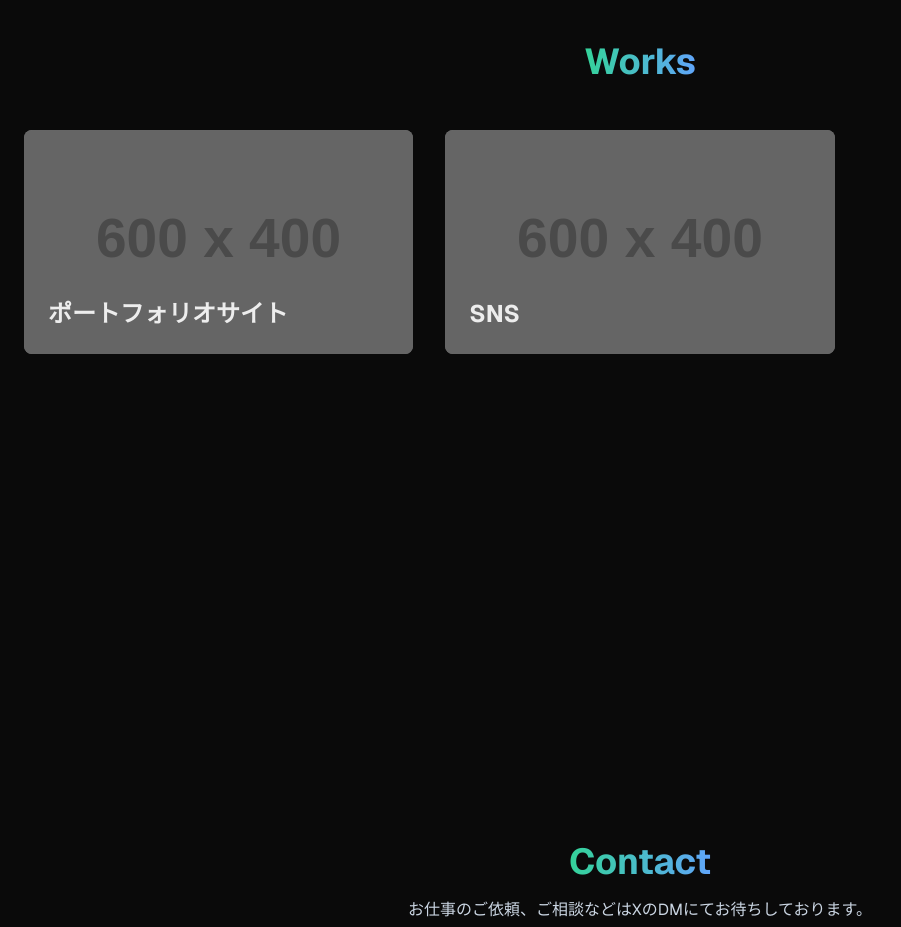
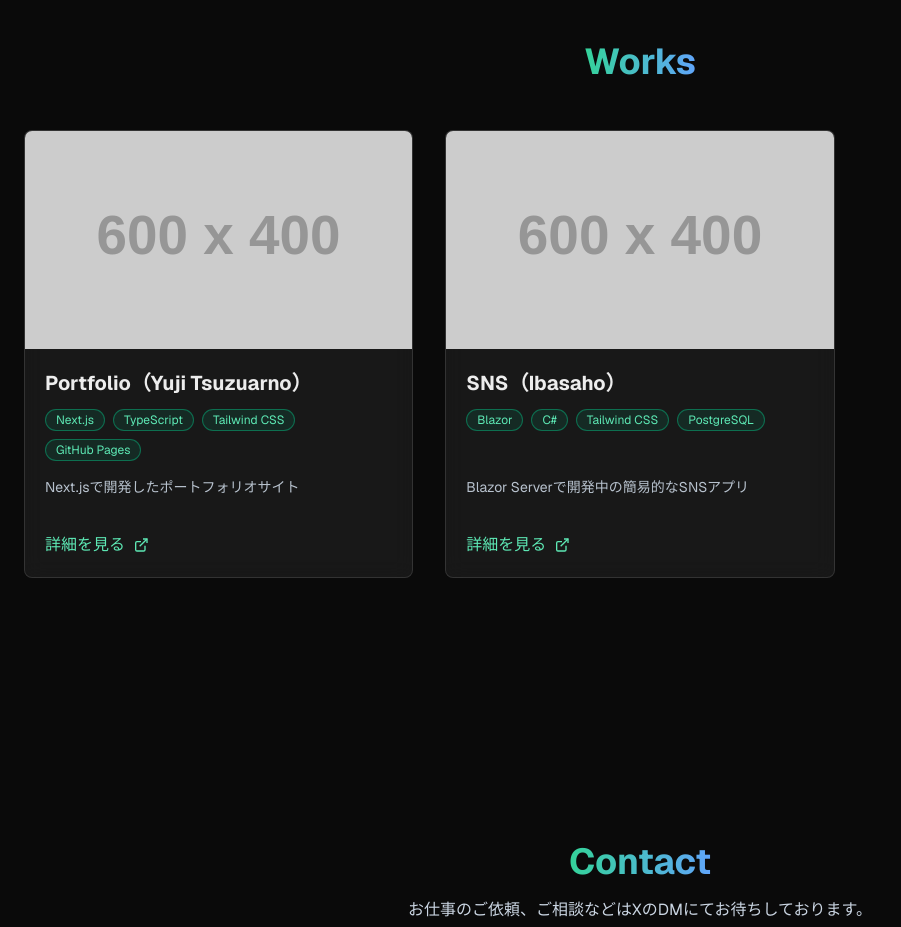
Before and after one commit to yuji-tsuzurano/my-portfolio, a Next.js app: page / in a window 1280 px wide. Shown: the part 4100-5027 px from the top of the page, without its empty margins (0-901 px from the left). Built offline with nearby package versions, Linux system fonts and the light colour scheme.

Commit message:
プロジェクトカードのUI修正

```diff
--- a/components/sections/WorksSection.tsx
+++ b/components/sections/WorksSection.tsx
@@ -14,33 +14,64 @@ export default function WorksSection() {
             <span className="gradient-text">Works</span>
           </h2>
         </Reveal>
-        <div className="grid md:grid-cols-2 lg:grid-cols-3 gap-8">
+        <div className="grid md:grid-cols-2 lg:grid-cols-3 gap-8 items-stretch">
           {works.map((w, idx) => (
-            <Reveal
-              key={w.href}
-              className="group relative overflow-hidden rounded-lg cursor-pointer"
-              once
-              delayMs={idx * 120}
-            >
-              <a href={w.href} target="_blank" rel="noreferrer">
-                <div className="relative h-56">
+            <Reveal key={w.href} once delayMs={idx * 120}>
+              <div className="group works-card h-full flex flex-col overflow-hidden rounded-lg glass-effect hover:-translate-y-1 transition-transform duration-300">
+                <div className="relative">
+                  <div className="relative aspect-video">
                     <Image
                       src={w.image}
                       alt={w.imageAlt}
                       fill
                       unoptimized
-                    className="object-cover transform group-hover:scale-110 transition-transform duration-500"
+                      className="works-img object-cover transition-transform duration-500 group-hover:scale-105"
                     />
                   </div>
-                <div className="absolute inset-0 bg-black/50 group-hover:bg-black/75 transition-all duration-300 flex flex-col justify-end p-6">
-                  <h3 className="text-2xl font-bold transform translate-y-8 group-hover:translate-y-0 transition-transform duration-300">
+                </div>
+                <div className="works-body p-5 flex flex-col grow">
+                  <h3 className="works-title text-xl font-bold mb-3">
                     {w.title}
                   </h3>
-                  <p className="opacity-0 group-hover:opacity-100 transition-opacity duration-300 mt-2">
+                  {w.tags && w.tags.length > 0 && (
+                    <div className="works-tags flex flex-wrap content-start gap-2 mb-3 overflow-hidden h-14">
+                      {w.tags.map((t) => (
+                        <span
+                          key={t}
+                          className="works-tag inline-flex items-center rounded-full border border-emerald-400/40 bg-emerald-400/10 px-2.5 py-0.5 text-xs text-emerald-300"
+                        >
+                          {t}
+                        </span>
+                      ))}
+                    </div>
+                  )}
+                  <p className="works-desc text-slate-300/90 text-sm mb-4 line-clamp-2 min-h-10">
                     {w.description}
                   </p>
+                  <a
+                    className="works-link mt-auto inline-flex items-center gap-2 text-emerald-300 hover:text-emerald-200"
+                    href={w.href}
+                    target="_blank"
+                    rel="noopener noreferrer"
+                    aria-label={`${w.title} の詳細を見る`}
+                  >
+                    詳細を見る
+                    <svg
+                      className="external-icon w-4 h-4"
+                      fill="none"
+                      stroke="currentColor"
+                      strokeWidth="2"
+                      viewBox="0 0 24 24"
+                      aria-hidden="true"
+                      focusable="false"
+                    >
+                      <path d="M18 13V19A2 2 0 0 1 16 21H6A2 2 0 0 1 4 19V9A2 2 0 0 1 6 7H12" />
+                      <polyline points="15 3 21 3 21 9" />
+                      <line x1="10" y1="14" x2="21" y2="3" />
+                    </svg>
+                  </a>
                 </div>
-              </a>
+              </div>
             </Reveal>
           ))}
         </div>
--- a/mocks/types.ts
+++ b/mocks/types.ts
@@ -65,4 +65,6 @@ export interface WorkItem {
   image: string;
   imageAlt: string;
   href: string;
+  /** 技術タグ */
+  tags?: string[];
 }
--- a/mocks/works.ts
+++ b/mocks/works.ts
@@ -6,17 +6,19 @@ import type { WorkItem } from "./types";
 // ポートフォリオ作品情報
 export const works: WorkItem[] = [
   {
-    title: "ポートフォリオサイト",
+    title: "Portfolio（Yuji Tsuzuarno）",
     description: "Next.jsで開発したポートフォリオサイト",
     image: "https://placehold.co/600x400/0a0a0a/34d399?text=Portfolio",
     imageAlt: "Portfolio",
     href: "https://github.com/yuji-tsuzurano/my-portfolio",
+    tags: ["Next.js", "TypeScript", "Tailwind CSS", "GitHub Pages"],
   },
   {
-    title: "SNS",
-    description: "Blazorで開発した簡易的なSNSアプリ",
+    title: "SNS（Ibasaho）",
+    description: "Blazor Serverで開発中の簡易的なSNSアプリ",
     image: "https://placehold.co/600x400/0a0a0a/60a5fa?text=Ibasho",
     imageAlt: "Ibasho",
     href: "https://github.com/yuji-tsuzurano/Ibasho",
+    tags: ["Blazor", "C#", "Tailwind CSS", "PostgreSQL"],
   },
 ];
```
Lines whose indentation alone changed are shown as unchanged.
